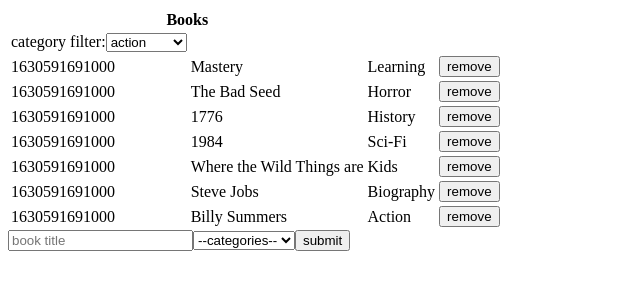
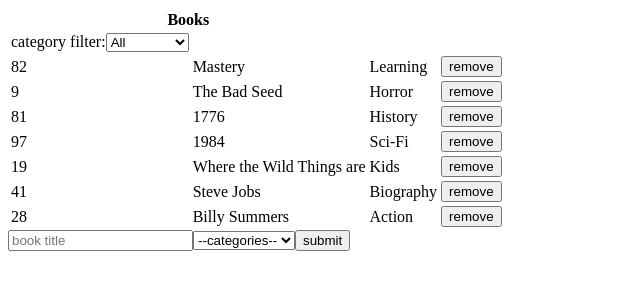
Before and after one commit to helciodev/bookstore-cms, a React (Create React App) app: page / in a window 1280 px wide. Shown: the top 300 px of the page, without its empty margins (0-640 px from the left). Built offline with nearby package versions, Linux system fonts and the light colour scheme.

Commit message:
Complete CategoryFilter component change action change index change reducers

```diff
--- a/src/actions/index.js
+++ b/src/actions/index.js
@@ -16,8 +16,9 @@ export function removeBook(book) {
   };
 }
 
-export function createFilter() {
+export function createFilter(category) {
   return {
     type: CHANGE_FILTER,
+    category,
   };
 }
--- a/src/components/CategoryFilter.js
+++ b/src/components/CategoryFilter.js
@@ -1,15 +1,21 @@
 import React from 'react';
+import PropTypes from 'prop-types';
 
-function CategoryFilter() {
+function CategoryFilter({ handleFilter }) {
   return (
     <tr>
       <td>
         <label htmlFor="categoryFIlter">
           category filter:
-          <select name="categoryFilter" id="">
-            <option value="action">action</option>
-            <option value="biography">biography</option>
-            <option value="kids">kids</option>
+          <select onChange={handleFilter} name="categoryFilter" id="">
+            <option value="All">All</option>
+            <option value="Action">Action</option>
+            <option value="Biography">Biography</option>
+            <option value="Kids">Kids</option>
+            <option value="Learning">Learning</option>
+            <option value="History">History</option>
+            <option value="Horror">Horror</option>
+            <option value="Sci-fi">Sci-fi</option>
           </select>
         </label>
       </td>
@@ -17,4 +23,8 @@ function CategoryFilter() {
   );
 }
 
+CategoryFilter.propTypes = {
+  handleFilter: PropTypes.func.isRequired,
+};
+
 export default CategoryFilter;
--- a/src/containers/BooksList.js
+++ b/src/containers/BooksList.js
@@ -1,18 +1,46 @@
-import React from 'react';
 import { useSelector, useDispatch } from 'react-redux';
 import Book from '../components/Book';
 import CategoryFilter from '../components/CategoryFilter';
-import { removeBook } from '../actions/index';
+import { removeBook, createFilter } from '../actions/index';
 
 function BooksList() {
   const books = useSelector((state) => state.booksReducer.books);
-
+  const filter = useSelector((state) => state.filterReducer.filter);
   const dispatch = useDispatch();
-
   const handleRemoveBook = (book) => {
     dispatch(removeBook(book));
   };
 
+  const handleFilter = (event) => {
+    const { name, value } = event.target;
+    console.log(filter);
+    if (name === 'categoryFilter') {
+      if (value !== 'All') {
+        dispatch(createFilter(value));
+      } else {
+        dispatch(createFilter(''));
+      }
+    }
+    console.log(books, filter);
+  };
+  const unFiltered = books.map((book) => (
+    <Book
+      key={book.id}
+      id={book.id}
+      title={book.title}
+      category={book.category}
+      removeBook={handleRemoveBook}
+    />
+  ));
+  const filtered = books.filter((book) => book.category === filter).map((book) => (
+    <Book
+      key={book.id}
+      id={book.id}
+      title={book.title}
+      category={book.category}
+      removeBook={handleRemoveBook}
+    />
+  ));
   return (
     <div>
       <table>
@@ -22,16 +50,8 @@ function BooksList() {
           </tr>
         </thead>
         <tbody>
-          <CategoryFilter />
-          {books.map((book) => (
-            <Book
-              key={book.id}
-              id={book.id}
-              title={book.title}
-              category={book.category}
-              removeBook={handleRemoveBook}
-            />
-          ))}
+          <CategoryFilter handleFilter={handleFilter} />
+          {filter ? filtered : unFiltered}
         </tbody>
       </table>
     </div>
--- a/src/index.js
+++ b/src/index.js
@@ -7,89 +7,42 @@ import App from './components/App';
 import rootReducer from './reducers/index';
 import { createBook } from './actions/index';
 
-// const preloadState = {
-//   booksReducer: [
-//     {
-//       id: Math.random().toFixed(2).toString(),
-//       title: 'Billy Summers',
-//       category: 'Action',
-//     },
-//     {
-//       id: Math.random().toFixed(2).toString(),
-//       title: 'Steve Jobs',
-//       category: 'Biography',
-//     },
-//     {
-//       id: Math.random().toFixed(2).toString(),
-//       title: 'Where the Wild Things are',
-//       category: 'Kids',
-//     },
-//     {
-//       id: Math.random().toFixed(2).toString(),
-//       title: '1984',
-//       category: 'Sci-Fi',
-//     },
-//     {
-//       id: Math.random().toFixed(2).toString(),
-//       title: '1776',
-//       category: 'History',
-//     },
-//     {
-//       id: Math.random().toFixed(2).toString(),
-//       title: 'The Bad Seed',
-//       category: 'Horror',
-//     },
-//     {
-//       id: Math.random().toFixed(2).toString(),
-//       title: 'Mastery',
-//       category: 'Learning',
-//     },
-
-//   ],
-// };
-
 const store = createStore(rootReducer);
 
 store.dispatch(createBook({
-  id: Math.random().toFixed(2).toString(),
   title: 'Mastery',
   category: 'Learning',
 }));
 
 store.dispatch(createBook({
-  id: Math.random().toFixed(2).toString(),
   title: 'The Bad Seed',
   category: 'Horror',
 }));
 
 store.dispatch(createBook({
-  id: Math.random().toFixed(2).toString(),
   title: '1776',
   category: 'History',
 }));
 
 store.dispatch(createBook({
-  id: Math.random().toFixed(2).toString(),
   title: '1984',
   category: 'Sci-Fi',
 }));
 store.dispatch(createBook({
-  id: Math.random().toFixed(2).toString(),
   title: 'Where the Wild Things are',
   category: 'Kids',
 }));
 store.dispatch(createBook({
-  id: Math.random().toFixed(2).toString(),
   title: 'Steve Jobs',
   category: 'Biography',
 }));
 
 store.dispatch(createBook({
-  id: Math.random().toFixed(2).toString(),
   title: 'Billy Summers',
   category: 'Action',
 }));
 
+console.log(store.getState());
 ReactDOM.render(
   <Provider store={store}>
     <App />
--- a/src/reducers/books.js
+++ b/src/reducers/books.js
@@ -18,7 +18,7 @@ function booksReducer(state = initialState, action) {
       books: [
         ...state.books,
         {
-          id: Date.now(),
+          id: Math.ceil(Math.random() * 100 + 1).toString(),
           title: action.book.title,
           category: action.book.category,
         },
--- a/src/reducers/filter.js
+++ b/src/reducers/filter.js
@@ -7,7 +7,7 @@ const initialState = {
 function filterReducer(state = initialState, action) {
   if (action.type === CHANGE_FILTER) {
     return {
-      filter: action.filter,
+      filter: action.category,
     };
   }
 
```
